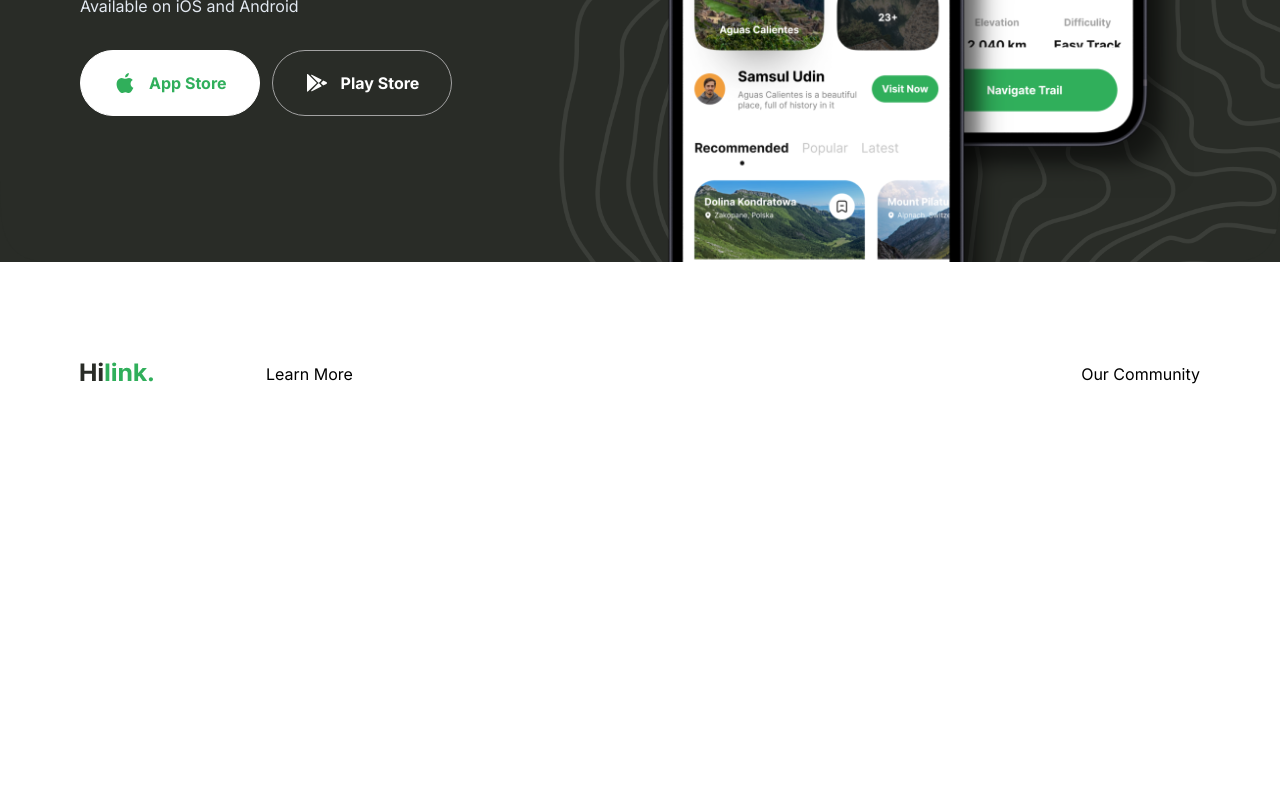
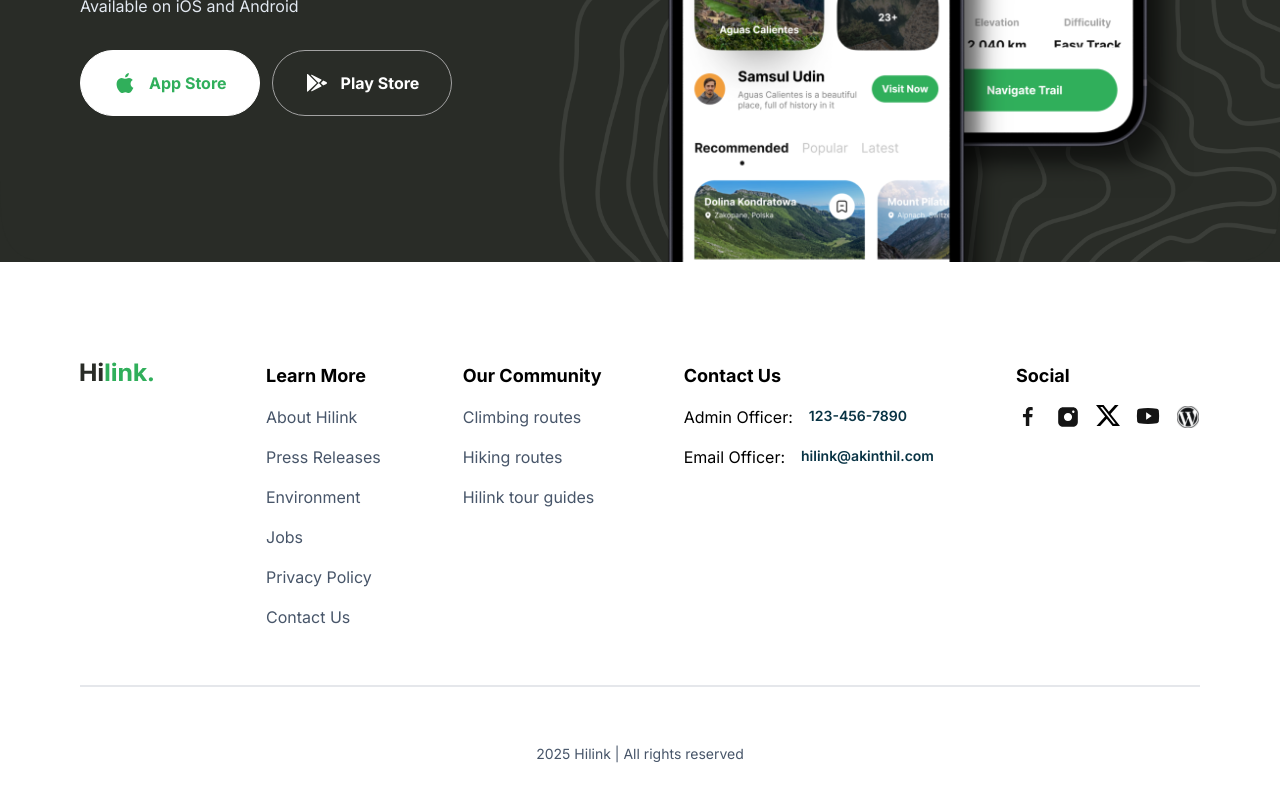
Before and after one commit to portercol/travel-app, a Next.js app: page / in a window 1280 px wide. Shown: the part 4251-5051 px from the top of the page. Before the commit the page ends 4769 px from the top, so only its background shows below. Built offline with nearby package versions, Linux system fonts and the light colour scheme.

Commit message:
added footer component & new 'x' svg icon / made adjustments to constants data

```diff
--- a/components/Footer.tsx
+++ b/components/Footer.tsx
@@ -1,7 +1,8 @@
-import { FOOTER_LINKS } from '@/constants';
+import { FOOTER_LINKS, SOCIALS } from '@/constants';
 import Image from 'next/image'
 import Link from 'next/link'
 import React from 'react'
+import { FOOTER_CONTACT_INFO } from '../constants/index';
 
 type FooterColumnProps = {
   title: string;
@@ -9,8 +10,9 @@
 }
 const FooterColumn = ({ title, children }: FooterColumnProps ) => {
   return (
-    <div>
-      <h4>{title}</h4>
+    <div className='flex flex-col gap-4'>
+      <h4 className='bold-18 whitespace-nowrap'>{title}</h4>
+      {children}
     </div>
   )
 }
@@ -25,13 +27,47 @@
           </Link>
 
           <div className="flex flex-wrap gap-10 sm:justify-between md:flex-1">
-            {FOOTER_LINKS.map((links) => (
-              <FooterColumn title={links.title}>
-
+            {FOOTER_LINKS.map((columns, index) => (
+              <FooterColumn title={columns.title}>
+                <ul className='regular-16 flex flex-col gap-4 text-slate-600'>
+                  {columns.links.map((link) => (
+                    <Link href="/" key={link}>
+                      {link}
+                    </Link>
+                  ))}
+                </ul>
               </FooterColumn>
             ))}
+            <div className='flex flex-col gap-4'>
+              <FooterColumn title={FOOTER_CONTACT_INFO.title}>
+                {FOOTER_CONTACT_INFO.links.map((link) => (
+                  <Link href={link.href} key={link.label} className='flex gap-4 md:flex-col lg:flex-row'>
+                    <p className='whitespace-nowrap'>
+                      {link.label}:
+                    </p>
+                    <p className="medium-14 whitespace-nowrap text-cyan-950">
+                      {link.value}
+                    </p>
+                  </Link>
+                ))}
+              </FooterColumn>
+            </div>
+            <div className='flex flex-col gap-4'>
+                <FooterColumn title={SOCIALS.title}>
+                  <ul className='regular-14 flex gap-4 text-slate-600'>
+                    {SOCIALS.links.map((link) => (
+                      <Link href="/" key={link}>
+                        <Image src={link} alt="logo" width={24} height={24} />
+                      </Link>
+                    ))}
+                  </ul>
+                </FooterColumn>
+            </div>
           </div>
         </div>
+
+        <div className='border bg-gray-20'/>
+        <p className='regular-14 w-full text-center text-slate-600'>2025 Hilink | All rights reserved</p>
       </div>
     </footer>
   )
--- a/constants/index.ts
+++ b/constants/index.ts
@@ -61,16 +61,17 @@
       ],
     },
     {
+      href: "/",
       title: 'Our Community',
-      links: ['Climbing xixixi', 'Hiking hilink', 'Hilink kinthill'],
+      links: ['Climbing routes', 'Hiking routes', 'Hilink tour guides'],
     },
   ];
 
   export const FOOTER_CONTACT_INFO = {
     title: 'Contact Us',
     links: [
-      { label: 'Admin Officer', value: '123-456-7890' },
-      { label: 'Email Officer', value: 'hilink@akinthil.com' },
+      { href: "/", label: 'Admin Officer', value: '123-456-7890' },
+      { href: "/", label: 'Email Officer', value: 'hilink@akinthil.com' },
     ],
   };
 
@@ -79,7 +80,7 @@
     links: [
       '/facebook.svg',
       '/instagram.svg',
-      '/twitter.svg',
+      '/x-icon.svg',
       '/youtube.svg',
       '/wordpress.svg',
     ],
```
Also changed, not shown: public/x-icon.svg (added).
